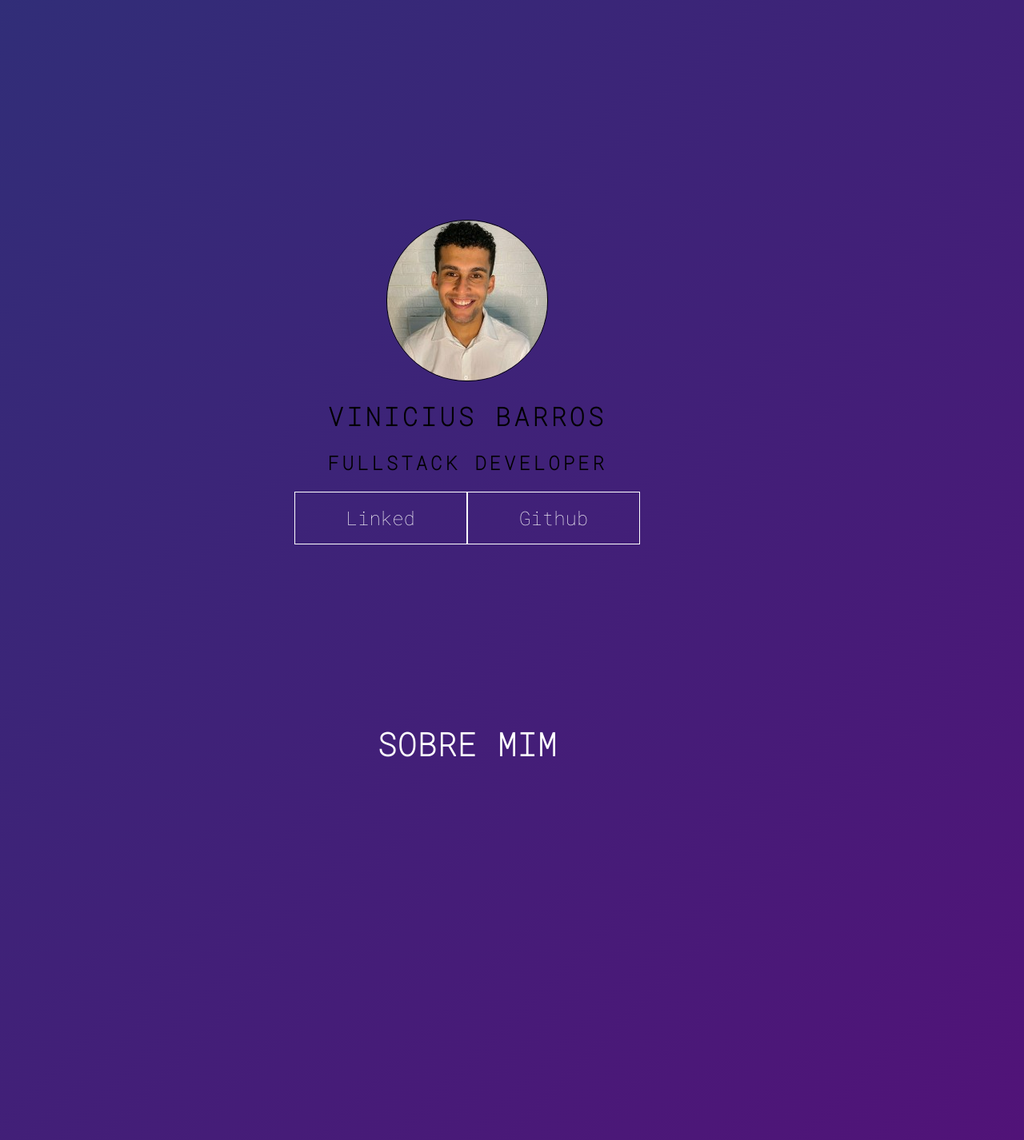
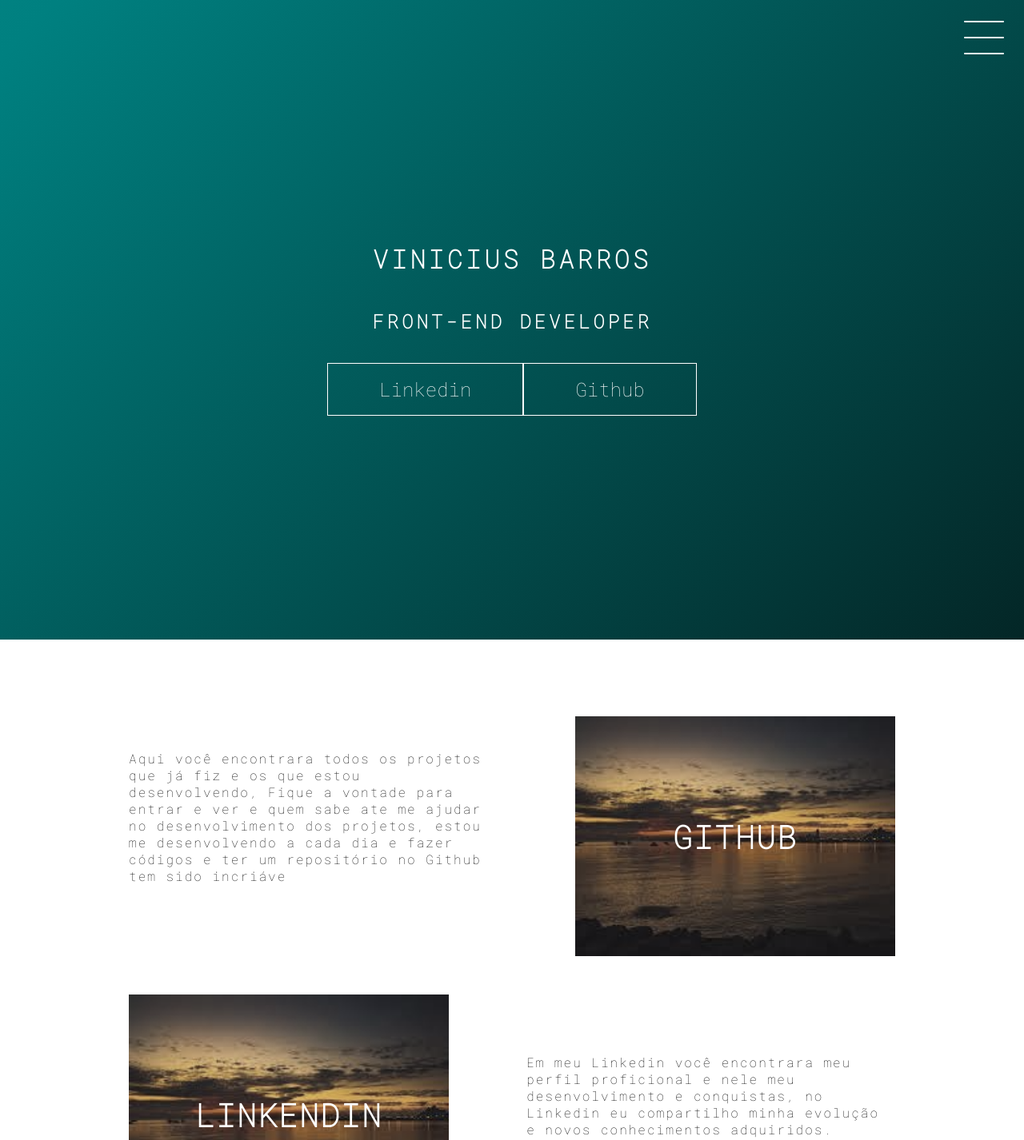
Before and after one commit to Vini12-alves/Portflio-vinicius, a plain HTML site: page index.html in a window 1280 px wide. Shown: the top 1426 px of the page at 80% size. Drawn offline with Linux system fonts and the light colour scheme.

Commit message:
Portifolio atualizado

```diff
--- a/index.html
+++ b/index.html
@@ -4,32 +4,99 @@
   <meta charset="UTF-8">
   <meta name="viewport" content="width=device-width, initial-scale=1.0">
   <link rel="stylesheet" href="style.css">
+  <title>document</title>
 </head>
 <body>
+   <header class="header-wrapper">
+      <div class="header">
+        <div class="checkbox-container">
+            <div class="checkbox-wrapper">
+                <input type="checkbox" id="toggle">
+                <label class="checkbox" for="toggle">
+                   <div class="trace"></div>
+                   <div class="trace"></div>
+                   <div class="trace"></div>
+                </label>
+                <div class="menu"></div>
+                <nav class="menu-items">
+                    <ul>
+                       <li>
+                          <a href="#">Home</a>
+                       </li>
+                       <li>
+                          <a href="#">sobre</a>
+                       </li>
+                       <li>
+                          <a href="https://github.com/Vini12-alves">Projetos</a>
+                       </li>
 
-<img src="vini.jpg" class="photo">
+                    </ul>
+                </nav>
+            </div>
+        </div>
+      </div>
+      <h1>Vinicius Barros</h1>
+      <h2>Front-end Developer</h2>
+      <div class="social-media">
+        <a href="https://www.linkedin.com/in/vinicius-alves-de-barros-054372161/">Linkedin</a>
+        <a href="https://github.com/Vini12-alves">Github</a>
+      </div>
+   </header>
 
-    <main class="wrapper">
-        <h1>Vinicius Barros</h1>
-        <h2>Fullstack developer</h2>
-        <div class="social-media">
-            <a href="https://www.linkedin.com/in/vinicius-alves-de-barros-054372161/" target="_blank">Linked</a>
-            <a href="https://github.com/Vini12-alves" target="_blank">Github</a>
-        </div>
-    </main>
+   <main class="container">
+      <div class="card-container">
+         <div class="card-text">
+            Aqui você encontrara todos os projetos que já fiz e os que estou desenvolvendo,
+            Fique a vontade para entrar e ver e quem sabe ate me ajudar no desenvolvimento dos projetos,
+             estou me desenvolvendo a cada dia e fazer códigos e ter um repositório no Github tem sido incriáve
+         </div>
+         <div class="card">
+            <div class="card-wrapper">
+               <h2>Github</h2>
+               <p>Veja meus projetos</p>
+            </div>
+         </div>
+      </div>
 
+      <div class="card-container">
+         <div class="card">
+            <div class="card-wrapper">
+               <h2>Linkendin</h2>
+               <p>Acompanhe minha carreira</p>
+            </div>
+         </div>
+         <div class="card-text">
+            Em meu Linkedin você encontrara meu perfil proficional e nele meu desenvolvimento e conquistas,
+            no Linkedin eu compartilho  minha evolução e novos conhecimentos adquiridos.
 
+         </div>
+      </div>
 
-	<div class="container">
-		 <div class="card">
-			<div class="card-wrapper">
-			   <h2>Sobre mim</h2>
-			   <p>Sou graduado em Gestão de TI, realizei curso em Desenvolvimento de Sistemas e atualmente fazendo Bootcamps de Fullstack na digital innovation one, estou procurando desenvolver minhas habilidades, assim como adquirir mais conhecimento nesta área.Tenho o Inglês Intermediário para avançado.
-			   </p>
-			</div>
+      <div class="card-container">
+         <div class="card-text">
+            Sou graduado em Gestão de TI, realizei curso em Desenvolvimento de Sistemas e estou procurando desenvolver
+            minhas habilidades, assim como adquirir mais conhecimento nesta área. Tenho o Inglês Intermediário para avançado.
 
-		</div>
+              Conhecimentos Básicos em:
+              - Banco de Dados
+              - HTML CSS
+              - JavaScript
+              - Python para Dados
+              - React Native
+         </div>
+         <div class="card">
+            <div class="card-wrapper">
+               <h2>Sobre mim</h2>
+               <p>E-mail: viniibau004@gmail.com</p>
+            </div>
+         </div>
+      </div>
 
-	 </div>
+   </main>
+   <footer class="footer">
+      Feito por Vinicius Barros !!
+      Tel: (16) 99615-4085
+
+   </footer>
 </body>
 </html>
--- a/style.css
+++ b/style.css
@@ -1,111 +1,261 @@
-@import url('https://fonts.googleapis.com/css2?family=Roboto+Mono:wght@100&display=swap');
-
+@import url('https://fonts.googleapis.com/css2?family=Roboto+Mono:wght@100&family=Space+Mono&display=swap');
+@import url('https://fonts.googleapis.com/css2?family=Raleway:wght@100&family=Roboto+Mono:wght@100&family=Space+Mono&display=swap');
 
 body {
-
+    padding: 0;
+    margin: 0;
+    color: #ffffff;
     font-family: 'Roboto Mono', monospace;
 }
 
-body {
-    height: 180vh;
-    width: 90vw;
-    background: linear-gradient(-45deg, #5e0878, #085078, #4ca59b, #1fa194);
-    background-size: 800% 800%;
+/* HEADER */
+
+.header-wrapper {
+    height: 100vh;
+    width: 100%;
+    background:  linear-gradient(-45deg, #050404, #008080, #20B2AA, #40E0D0);
+    background-size: 400% 400%;
     display: flex;
     flex-direction: column;
+    align-items: center;
     justify-content: center;
-    align-items: center;
+    position: relative;
     animation: backgroundTransition 10s ease-in-out infinite;
 }
-.photo{
 
-	border: 1px solid #000000;
-	border-radius: 100px
+h1 {
+    text-transform: uppercase;
+    letter-spacing: 4px;
+}
 
+h2 {
+    text-transform: uppercase;
+    letter-spacing: 4px;
 }
-.wrapper h1 {
+
+.social-media {
+    margin-top: 1rem;
+    display: flex;
+}
+
+.social-media a {
+    text-decoration:  none;
+    color: #ffffff;
+    font-size: 24px;
+    padding: 1rem 4rem;
+    border: 1px solid #ffffff;
+    min-width: 4rem;
     display: flex;
     justify-content: center;
     align-items: center;
+    transition:  .5s cubic-bezier(0.55, 0.025, 0.675, 0.97);
+
+
 }
-.wrapper h2 {
+
+a:hover {
+    color: #2E1C28;
+    background-color: #ffffff;
+}
+
+
+@keyframes backgroundTransition {
+    0%{
+        background-position: 0% 89%;
+
+    }
+    50%{
+        background-position: 80% 100%;
+    }
+
+    100%{
+        background-position: 0% 89%;
+
+    }
+
+}
+
+
+/* MENU HAMBURGUER*/
+
+.checkbox-container {
     display: flex;
     justify-content: center;
     align-items: center;
 }
 
-h1 {
-
-    text-transform: uppercase;
-    letter-spacing: 4px;
+.checkbox {
+    height: 100px;
+    width: 100px;
+    position:  absolute;
+    top: 0;
+    right: 0;
+    display: flex;
+    justify-content: center;
+    cursor:  pointer;
+    z-index: 9999;
+    transition:  400ms ease-in-out 0 ;
 }
 
-h2{
-    text-transform: uppercase;
-    letter-spacing: 4px;
+.checkbox .trace {
+    width: 50px;
+    height: 2px;
+    background-color: #ffffff ;
+    position: absolute;
+    border-radius: 4px;
+    transition:  0.5s ease-in-out;
+
 }
 
-.social-media{
-
-    margin-top: 1rem;
-    display: flex;
+.checkbox .trace:nth-child(1) {
+    top: 26px;
+    transform: rotate(0);
 }
 
-a{
-    text-decoration: none;
-    color: #ffff;
-    font-size:  24px;
-    padding: 1rem 4rem;
-    border: 1px solid #ffff;
-    min-width: 4rem;
+.checkbox .trace:nth-child(2) {
+    top: 46px;
+    transform: rotate(0);
+}
+.checkbox .trace:nth-child(3) {
+    top: 66px;
+    transform: rotate(0);
+}
+
+#toggle {
+    display: none;
+}
+
+/* MENU INICIAL*/
+
+.menu {
+    position: absolute;
+    top: 28px;
+    right: 30px;
+    background: transparent;
+    height:  40px;
+    width:  40px;
+    border-radius: 50%;
+    box-shadow: 0px 0px 0px 0px #ffffff;
+    z-index: -1;
+    transition: 400ms ease-in-out 0s;
+}
+
+.menu-items {
+    position: fixed;
+    top: 0;
+    left: 0;
+    width: 100%;
+    height: 100vh;
     display: flex;
     justify-content: center;
     align-items: center;
-    transition: .5s cubic-bezier(0.55, 0.025, 0.075, 0.98);
+    z-index: 2;
+    opacity: 0;
+    visibility: hidden;
+    transition: 400ms ease-in-out 0s;
+}
+
+.menu-items ul {
+    list-style-type: none;
+}
+
+.menu-items ul li a {
+    margin:  10px 0;
+    color: #2E1C28;
+    text-decoration: none;
+    text-transform: uppercase;
+    letter-spacing:  4px;
+    font-size: 40px;
+}
+
+/*  Animação do menu */
+
+#toggle:checked + .checkbox .trace:nth-child(1) {
+   transform: rotate(45deg);
+   background-color: #2E1C28;
+   top: 47px;
+}
+
+#toggle:checked + .checkbox .trace:nth-child(2) {
+    transform: translateX(-100px);
+    width: 30px;
+    visibility: hidden;
+    opacity: 0;
+ }
+
+ #toggle:checked + .checkbox .trace:nth-child(3) {
+    transform: rotate(-45deg);
+    background-color: #2E1C28;
+    top: 48px;
+
+ }
+
+ #toggle:checked + .checkbox {
+    background-color: white;
+ }
+
+ #toggle:checked ~ .menu {
+    box-shadow: 0px 0px 0px 100vmax white;
+    z-index: 1;
+ }
+
+
+#toggle:checked ~ .menu-items {
+    visibility: visible;
+    opacity: 1;
+}
+
+
+/* Cards*/
+
+.container {
+    width: 100%;
+    height: auto;
+    display: flex;
+    flex-direction: column;
+    justify-content: space-between;
+    align-items: center;
+    margin: 3rem 0;
 }
 
 a:hover {
-    color: #085078;
-    background-color: #ffff ;
+    color: #2E1C28;
+    background-color: #ffffff;
+}
 
+.card-container {
+    display: flex;
+    align-items: center;
+    justify-content: space-evenly;
+    width:  90%;
 }
 
 
-@keyframes backgroundTransition {
-    0% {
-        background-position: 0% 80%;
-    }
-    50% {
-        background-position: 88% 100%;
-    }
-    100% {
-        background-position: 0% 90%;
-    }
-}
-
-
-
-  .container{
-    display: flex;
-	justify-content: center;
-    align-items: center;
-  }
-
-  .card{
-	height: 500px;
-    width: 500px;
+.card {
+    height: 300px;
+    width: 400px;
+    margin: 3rem 0 0;
+    background-image: url('./fundo1.jpg');
+    background-position: center;
     background-repeat: no-repeat;
     background-size: cover;
     display: flex;
     justify-content: center;
     align-items: center;
-	filter: grayscale(0.6);
-	color: white;
+    filter: grayscale(0.5);
+    color: #ffffff;
     cursor: pointer;
     transition: 0.3s;
+}
 
+.card-text {
+    width: 40%;
+    font-size: sans-serif;
+    letter-spacing: 2px;
+    color:  rgb(0, 0, 0);
 }
-  .card-wrapper{
+
+.card-wrapper {
     text-align: center;
     display: flex;
     flex-direction: column;
@@ -114,57 +264,55 @@ a:hover {
     position: relative;
 }
 
-  .card-wrapper::before{
+.card-wrapper::before {
     content: '';
     position: absolute;
-	 height: 200px;
-	 width: 200px;
+    height: 100px;
+    width: 100px;
     display: block;
-	 border: 1px solid white;
+    border: 1px solid #ffffff;
     opacity: 0;
     transition: 0.3s;
 }
 
-
-  .card-wrapper h2{
+.card-wrapper h2 {
     font-size: 40px;
     text-transform: uppercase;
-     letter-spacing: 1px;
-     margim: 0;
-     transition: 0.3s;
+    letter-spacing: 2px;
+    margin: 0;
+    transition:  0.3s;
 }
 
-  .card-wrapper p{
+.card-wrapper p {
     font-size: 0;
-	 text-align: justify;
     visibility: hidden;
     opacity: 0;
     font-weight: bold;
     text-transform: uppercase;
-	 transition: 0.1s;
+    transition: 0.3s;
 }
 
-  .card:hover{
+.card:hover {
     filter: unset;
 }
 
-  .card:hover > .card-wrapper::before{
-	  height: 400px;
-	  width: 500px;
+.card:hover > .card-wrapper::before {
     opacity: 1;
-  }
-
-  .card:hover > .card-wrapper h2 {
-    opacity: 5;
-    visibility: visible;
-    font-size: 16px;
+    width: 350px;
+    height: 250px;
 }
 
 .card:hover > .card-wrapper p {
-	height: 140px;
-	margin: 15px 15px 15px 15px;
-	word-spacing: -6px;
+    font-size: 14px;
     opacity: 1;
     visibility: visible;
-    font-size: 14px;
 }
+
+.footer {
+   height: 100px;
+   width: 100%;
+   display: flex;
+   justify-content: center;
+   align-items: center;
+   background-color: #013631;
+}
```
Also changed, not shown: fundo.jpg (added), fundo1.jpg (added). Lines whose indentation alone changed are shown as unchanged.
